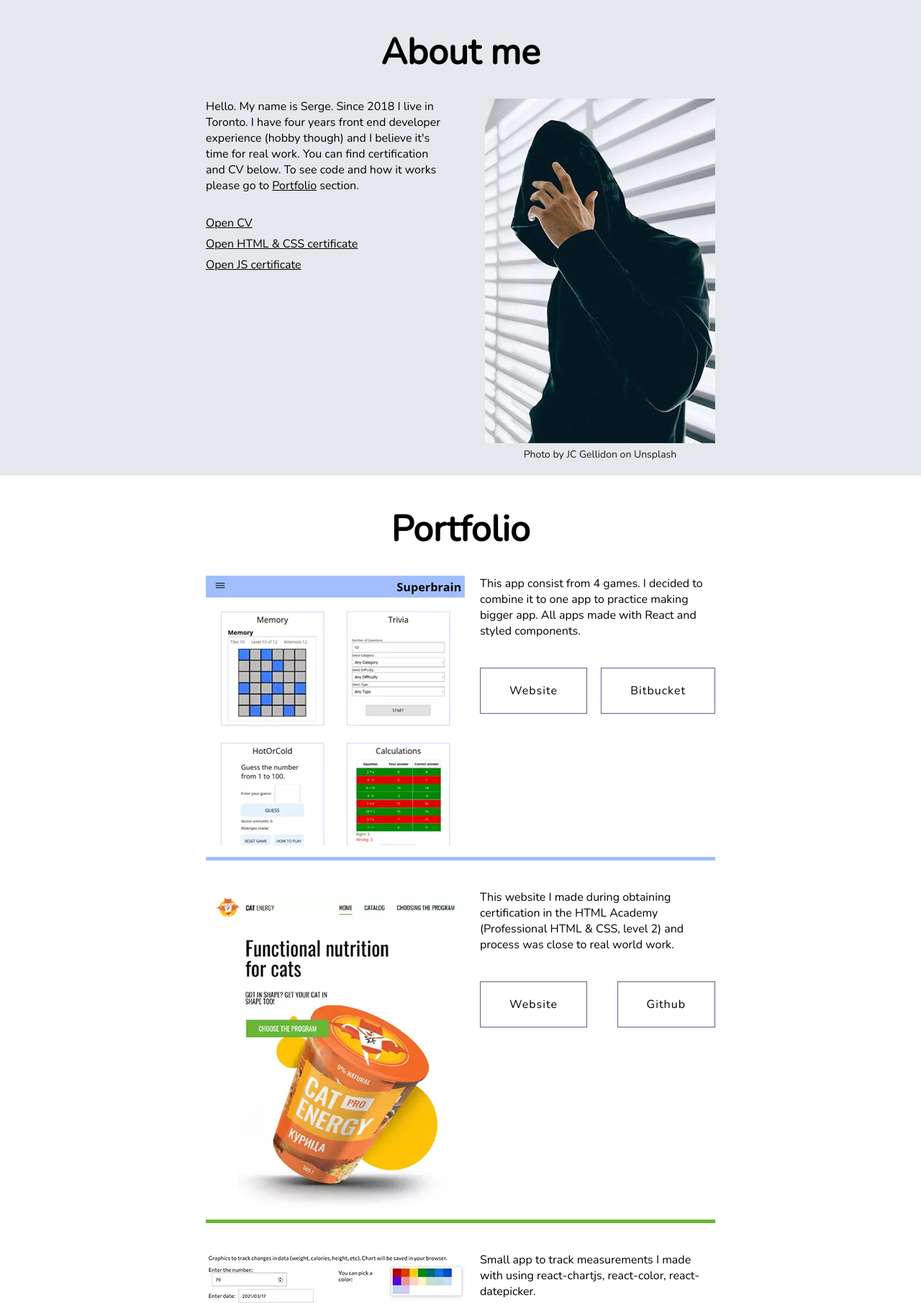
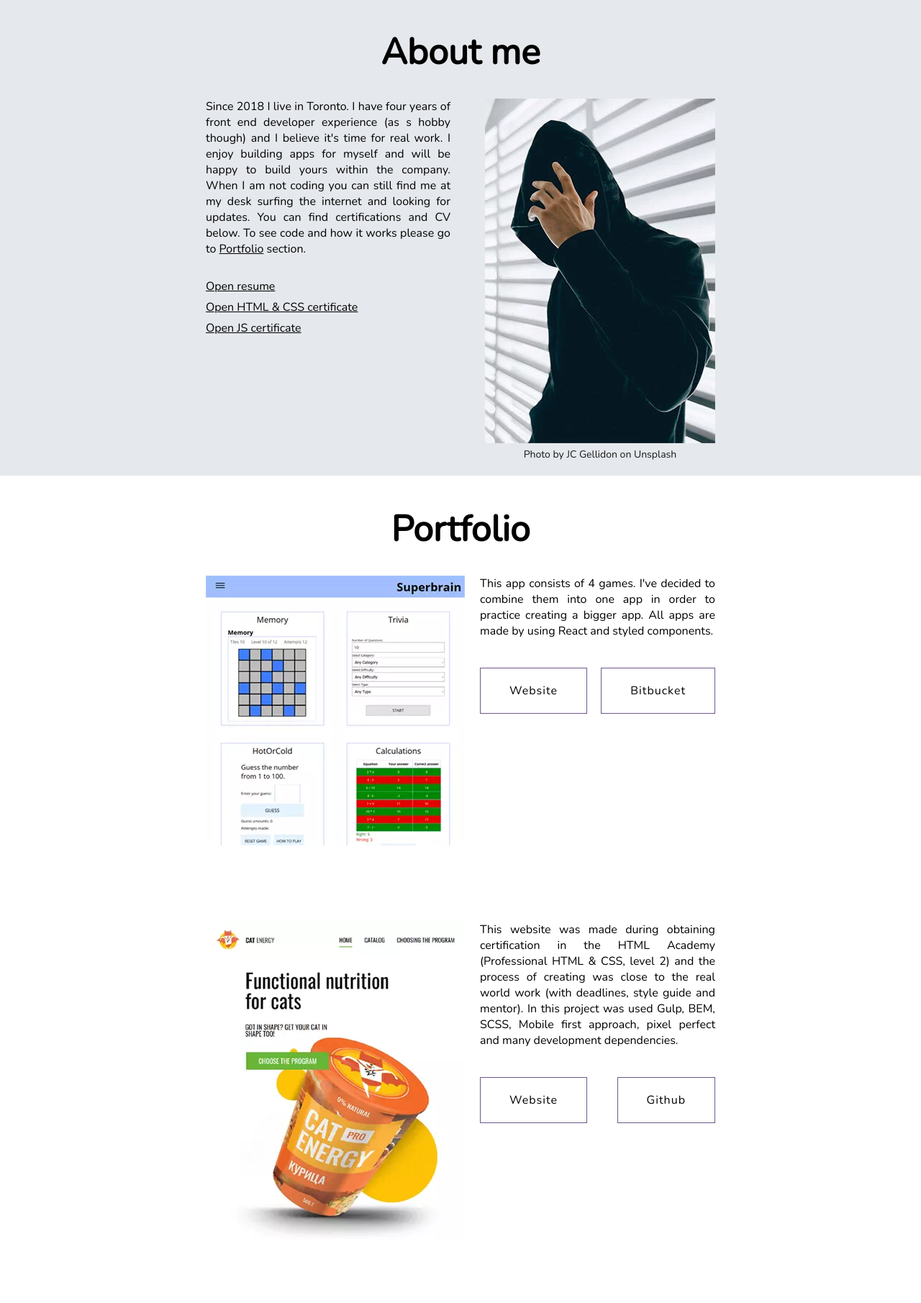
Before and after one commit to SergeiKOS/Portfolio, a plain HTML site: page src/index.html in a window 1280 px wide. Shown: the part 802-2613 px from the top of the page at 72% size. Drawn offline with nearby package versions, Linux system fonts and the light colour scheme.

Commit message:
Fixed about me text and added pdf

```diff
--- a/src/css/style.css
+++ b/src/css/style.css
@@ -17,7 +17,6 @@ body {
   margin: 0;
   padding: 0;
   min-width: 320px;
-  /* overflow: overlay; */
 }
 
 *,
@@ -51,6 +50,7 @@ h6 {
 
 p {
   margin: 0;
+  text-align: justify;
 }
 
 .visually-hidden:not(:focus):not(:active),
@@ -115,9 +115,6 @@ input[type="radio"].visually-hidden {
   text-decoration: none;
 }
 
-/* main {
-  overflow: hidden;
-} */
 .page-header {
   height: 100%;
   min-height: 100vh;
@@ -179,6 +176,7 @@ input[type="radio"].visually-hidden {
 
 .slogan__description {
   font-size: 16px;
+  margin-top: 10px;
 }
 
 .arrow,
@@ -287,19 +285,7 @@ h2 {
   display: flex;
   justify-content: space-between;
   flex-wrap: wrap;
-  padding-bottom: 10px;
-  margin-bottom: 40px;
-}
-
-.portfolio__item--superbrain {
-  border-bottom: 5px solid var(--blue);
-}
-
-.portfolio__item--cat-energy {
-  border-bottom: 5px solid var(--green);
-}
-.portfolio__item--visualization {
-  border-bottom: 5px solid var(--reddish);
+  margin-bottom: 100px;
 }
 
 .portfolio__item-image-wrapper {
@@ -486,7 +472,7 @@ textarea:focus {
     width: 360px;
   }
 
-  .btn-wrapper .btn{
+  .btn-wrapper .btn {
     padding-left: 40px;
     padding-right: 40px;
   }
@@ -523,6 +509,7 @@ textarea:focus {
 
   .portfolio__item-image {
     margin-right: 80px;
-    width: 700px;
+    width: 500px;
+    border: 1px solid var(--purple);
   }
 }
--- a/src/index.html
+++ b/src/index.html
@@ -41,8 +41,8 @@
         <div class="slogan__wrapper">
           <span class="slogan">Hello, I'm Serge,</span>
           <div class="slogan__description">
-            a hobbyist Front-end Developer based in Toronto who wants to work in a real world projects.
-            <!-- Front End Developer who focuses on writing clean, elegant and efficient code -->  <!--readable-->
+            a hobbyist Front-end Developer based in Toronto who wants to work in
+            real world projects
           </div>
         </div>
       </div>
@@ -54,10 +54,13 @@
       <div class="about__wrapper container">
         <div class="about__description-wrapper">
           <p class="about__description">
-            Hello. My name is Serge. Since 2018 I live in Toronto. I have four
-            years front end developer experience (hobby though) and I believe
-            it's time for real work. You can find certification and CV below. To
-            see code and how it works please go to
+            Since 2018 I live in Toronto. I have four years of front end
+            developer experience (as s hobby though) and I believe it's time for
+            real work. I enjoy building apps for myself and will be happy to
+            build yours within the company. When I am not coding you can still
+            find me at my desk surfing the internet and looking for updates. You
+            can find certifications and CV below. To see code and how it works
+            please go to
             <a
               class="about__portfolio-link nav-list__item-link--portfolio"
               href="#"
@@ -65,10 +68,11 @@
             >
             section.
           </p>
-          <!-- In 2018 I immigrated from Russia to Canada with my wife and now we live in Toronto.  -->
           <ul class="documents-list">
             <li class="documents-list__item">
-              <a class="documents-list__link" href="#">Open CV</a>
+              <a class="documents-list__link" href="/pdf/resume.pdf"
+                >Open resume</a
+              >
             </li>
             <li class="documents-list__item">
               <a class="documents-list__link" href="/pdf/html&css-level-2.pdf"
@@ -154,14 +158,12 @@
           </div>
           <div class="portfolio__item-description-wrapper">
             <p class="portfolio__item-description">
-              This app consist from 4 games. I decided to combine it to one app
-              to practice making bigger app. All apps made with React and styled
-              components.
+              This app consists of 4 games. I've decided to combine them into
+              one app in order to practice creating a bigger app. All apps are
+              made by using React and styled components.
             </p>
             <div class="btn-wrapper">
-              <a class="btn" href="https://superbrain.netlify.app/"
-                >Website</a
-              >
+              <a class="btn" href="https://superbrain.netlify.app/">Website</a>
               <a
                 class="btn"
                 href="https://bitbucket.org/SergeiKos/superbrain/src/master/"
@@ -222,9 +224,12 @@
           </div>
           <div class="portfolio__item-description-wrapper">
             <p class="portfolio__item-description">
-              This website I made during obtaining certification in the HTML
-              Academy (Professional HTML & CSS, level 2) and process was close
-              to real world work.
+              This website was made during obtaining certification in the HTML
+              Academy (Professional HTML & CSS, level 2) and the process of
+              creating was close to the real world work (with deadlines, style
+              guide and mentor). In this project was used Gulp, BEM, SCSS,
+              Mobile first approach, pixel perfect and many development
+              dependencies.
             </p>
             <div class="btn-wrapper">
               <a class="btn" href="https://cat-energy-shop.netlify.app/"
@@ -290,8 +295,8 @@
           </div>
           <div class="portfolio__item-description-wrapper">
             <p class="portfolio__item-description">
-              Small app to track measurements I made with using react-chartjs,
-              react-color, react-datepicker.
+              Small app to track measurements is made using CSS modules,
+              react-chartjs, react-color and react-datepicker.
             </p>
             <div class="btn-wrapper">
               <a class="btn" href="https://data-visualization-app.netlify.app/"
```
Also changed, not shown: 1 other file.
